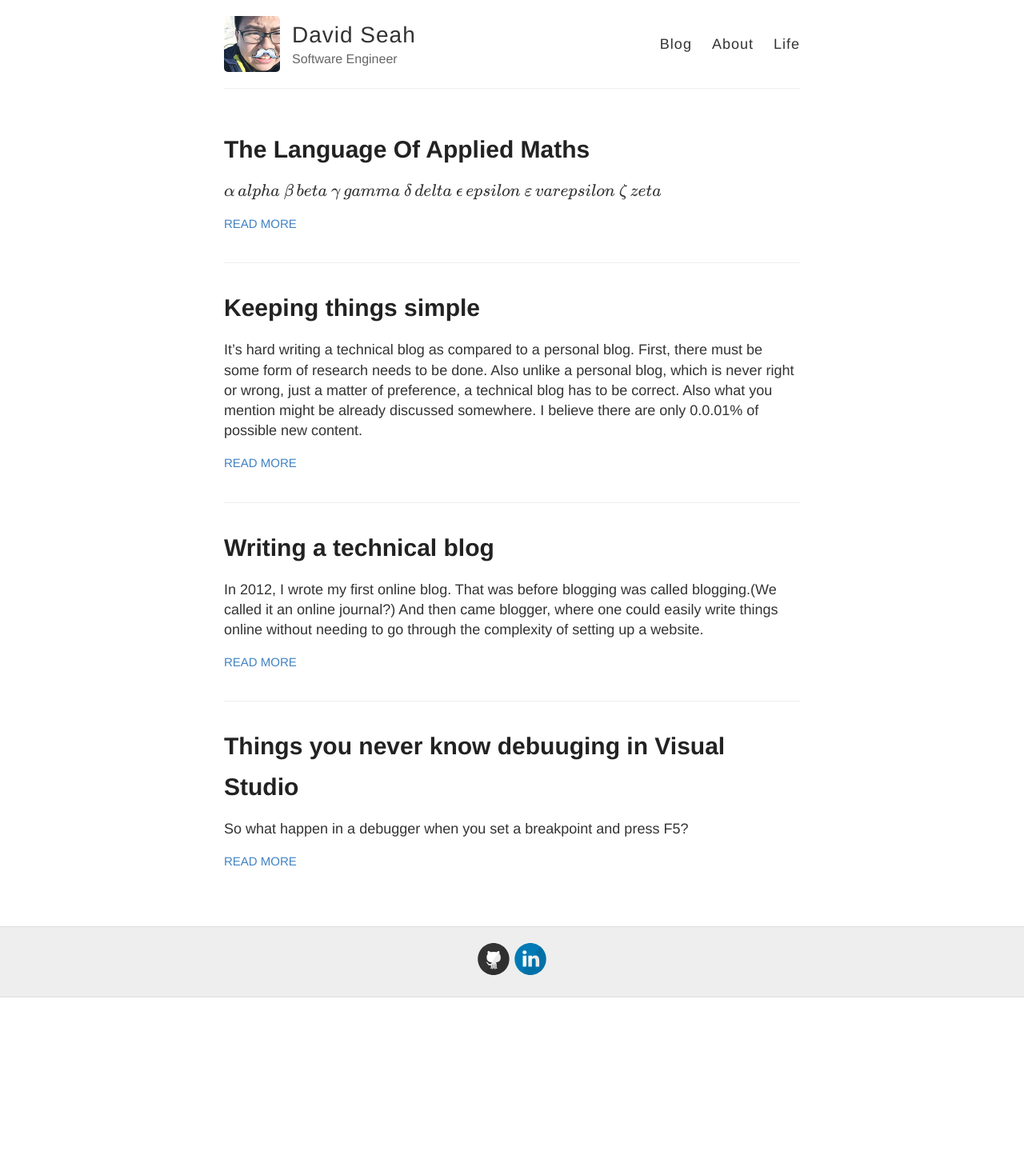
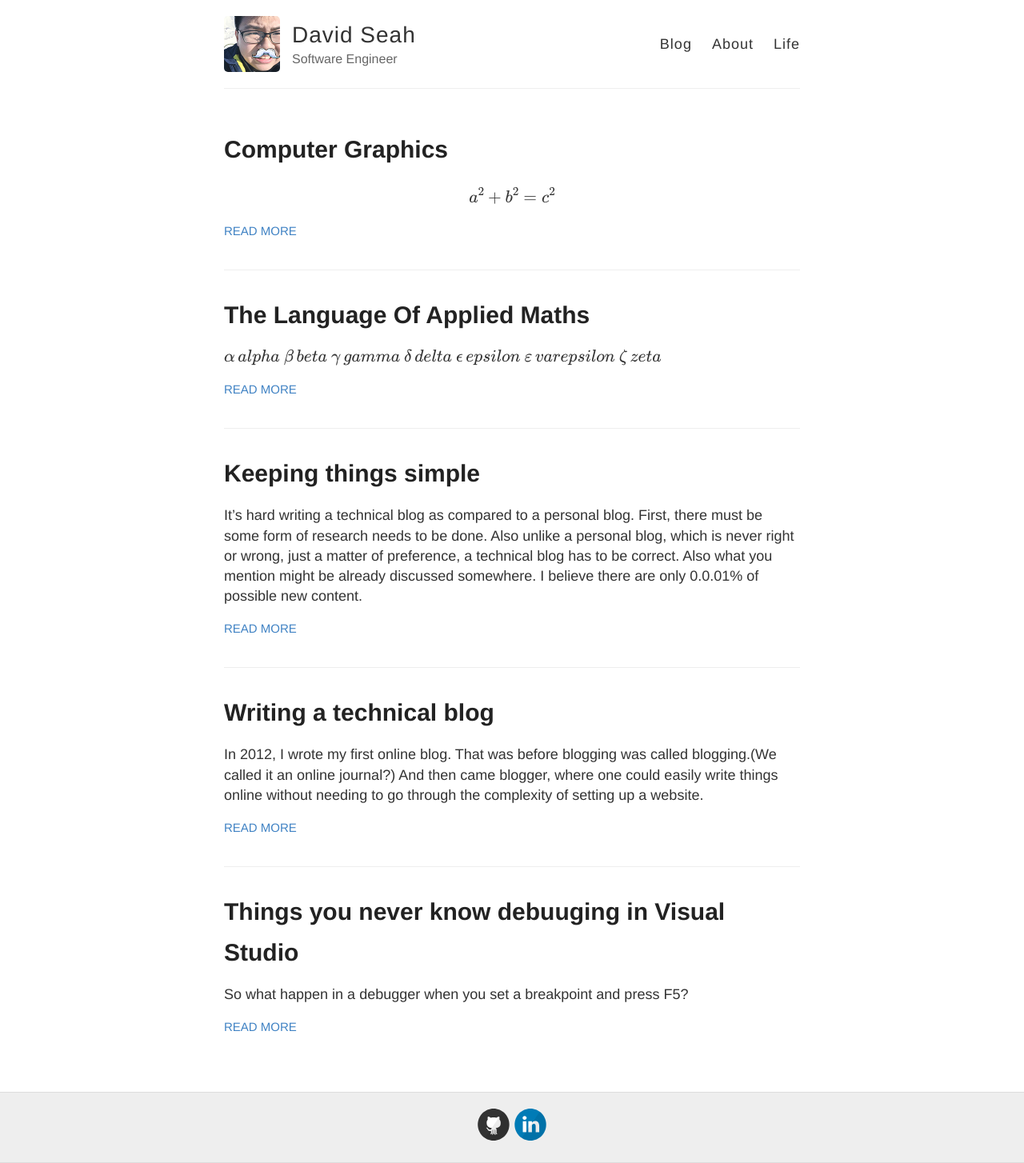
Before and after one commit to sengchong/sengchong.github.io, a Jekyll site: the page built from index.html, in a window 1280 px wide. Shown: the whole page at 80% size. Built offline with Jekyll 4.4.1, drawn with Linux system fonts in a browser that asks for light colours; Markdown is read by kramdown in place of the engine named in the settings; formulas are drawn with MathJax 3; before the commit the page ends 1247 px from its top, so only the background shows below that.

Commit message:
Update 2016-10-28-projection-matrix.md
Update post

```diff
--- a/_posts/2016-10-28-projection-matrix.md
+++ b/_posts/2016-10-28-projection-matrix.md
@@ -1,4 +1,5 @@
 ---
-published: false
+layout: post
+title: Computer Graphics
 ---
 $$a^2 + b^2 = c^2$$
```
